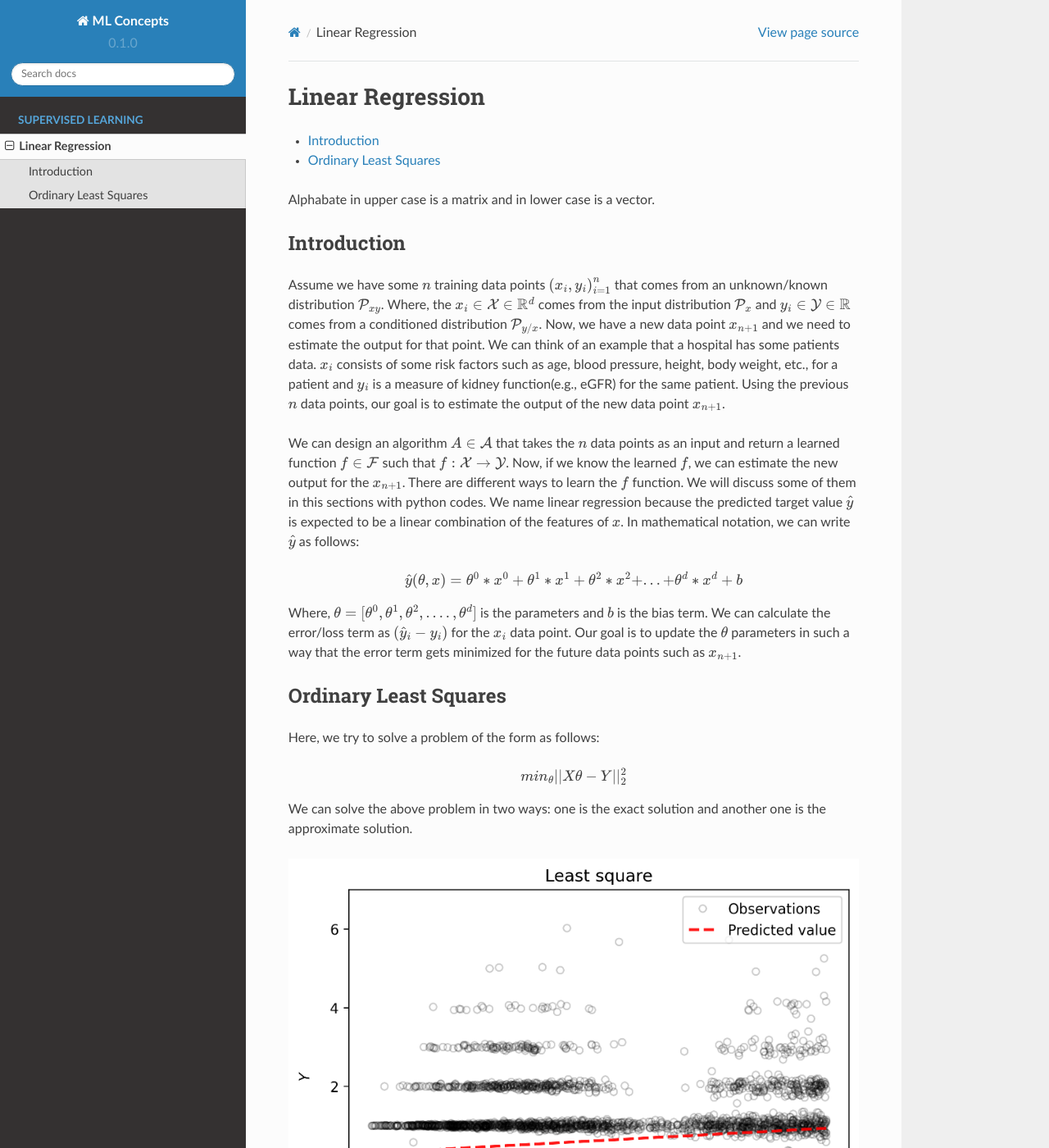
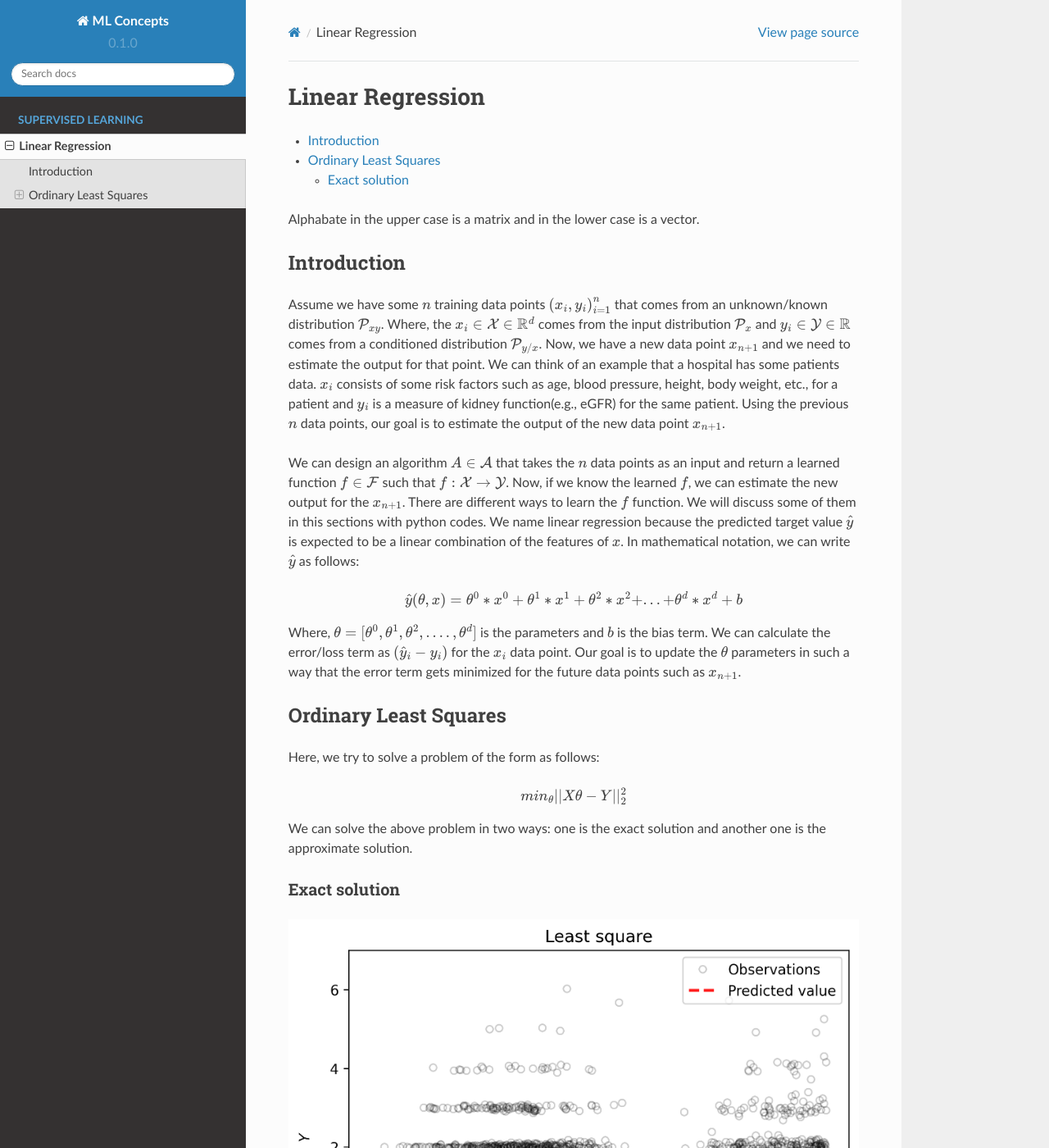
Before and after one commit to ghoshsubh/ML-project, a Sphinx documentation site: the page built from docs/source/Linear_regression.rst, in a window 1280 px wide and 1400 px high. Shown: the whole window at 82% size. Built offline with Sphinx 7.4.7 and the Read the Docs theme 2.0.0, drawn with Linux system fonts in a browser that asks for light colours.

Commit message:
Update Linear_regression.rst

```diff
--- a/docs/source/Linear_regression.rst
+++ b/docs/source/Linear_regression.rst
@@ -8,7 +8,7 @@ Linear Regression
     :local:
     :depth: 2
 
-Alphabate in upper case is a matrix and in lower case is a vector.
+Alphabate in the upper case is a matrix and in the lower case is a vector.
 
 
 Introduction
@@ -41,6 +41,9 @@ Here, we try to solve a problem of the form as follows:
 
 We can solve the above problem in two ways: one is the exact solution and another one is the approximate solution.
 
+Exact solution
+--------------
+
 
 
 .. image:: images/LeastSquare.png
```
